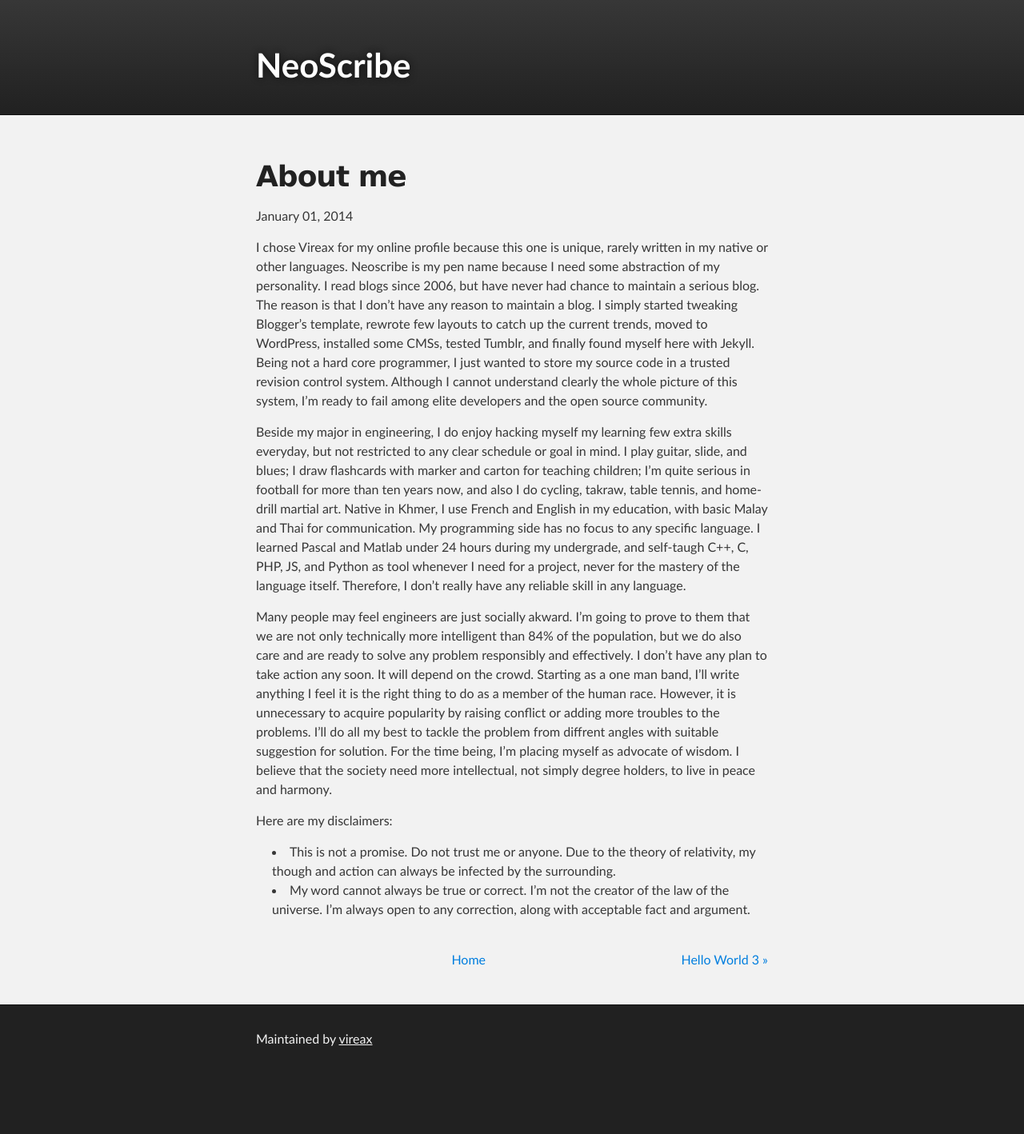
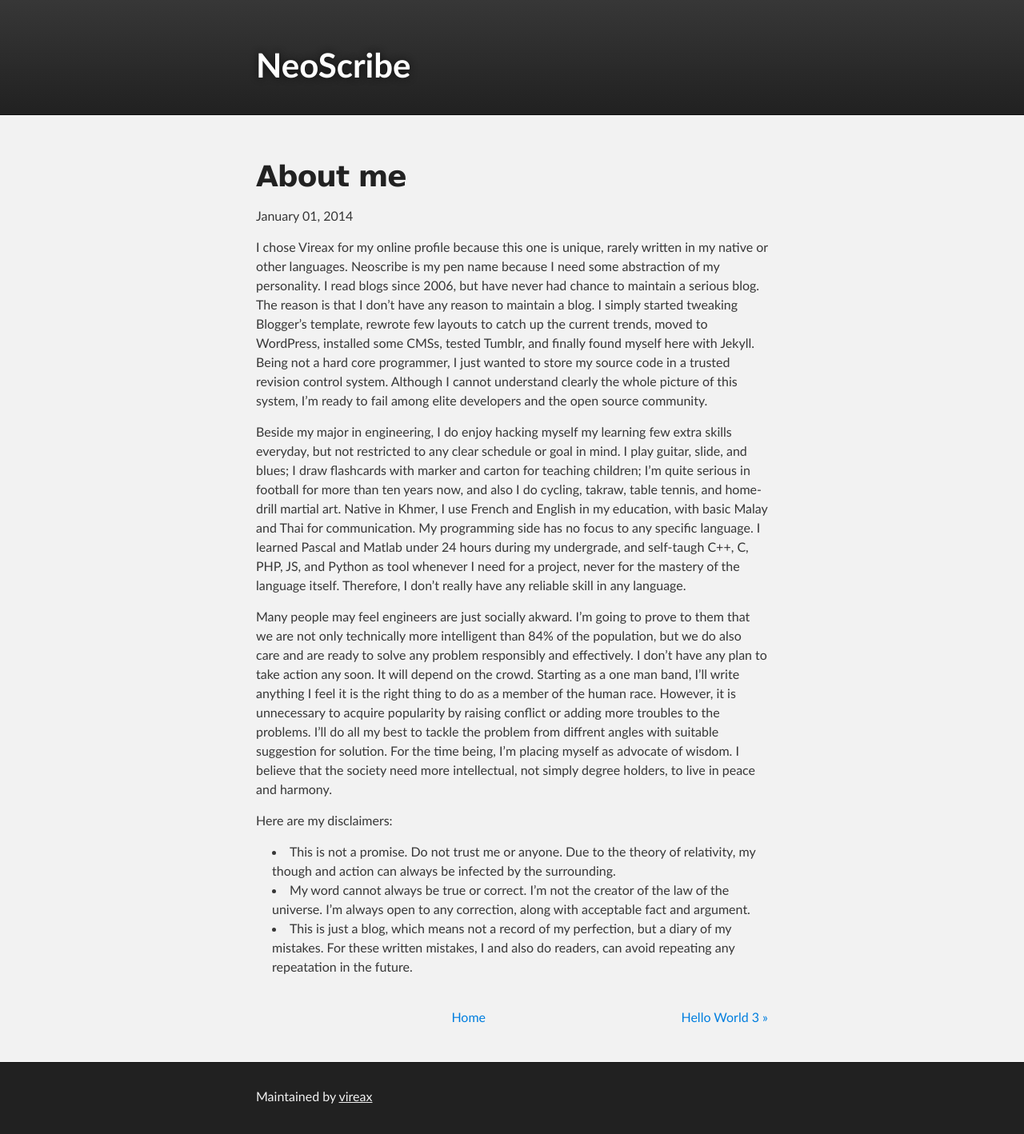
Before and after one commit to vireax/en, a Jekyll site: the page built from _posts/2014-01-01-about.md, in a window 1280 px wide. Shown: the whole page at 80% size. Built offline with Jekyll 4.4.1, drawn with Linux system fonts in a browser that asks for light colours; before the commit the page ends 1346 px from its top, so only the background shows below that.

Commit message:
Update 2014-01-01-about.md

```diff
--- a/_posts/2014-01-01-about.md
+++ b/_posts/2014-01-01-about.md
@@ -14,3 +14,4 @@ Here are my disclaimers:
 
 - This is not a promise. Do not trust me or anyone. Due to the theory of relativity, my though and action can always be infected by the surrounding.
 - My word cannot always be true or correct. I'm not the creator of the law of the universe. I'm always open to any correction, along with acceptable fact and argument.
+- This is just a blog, which means not a record of my perfection, but a diary of my mistakes. For these written mistakes, I and also do readers, can avoid repeating any repeatation in the future.
```
